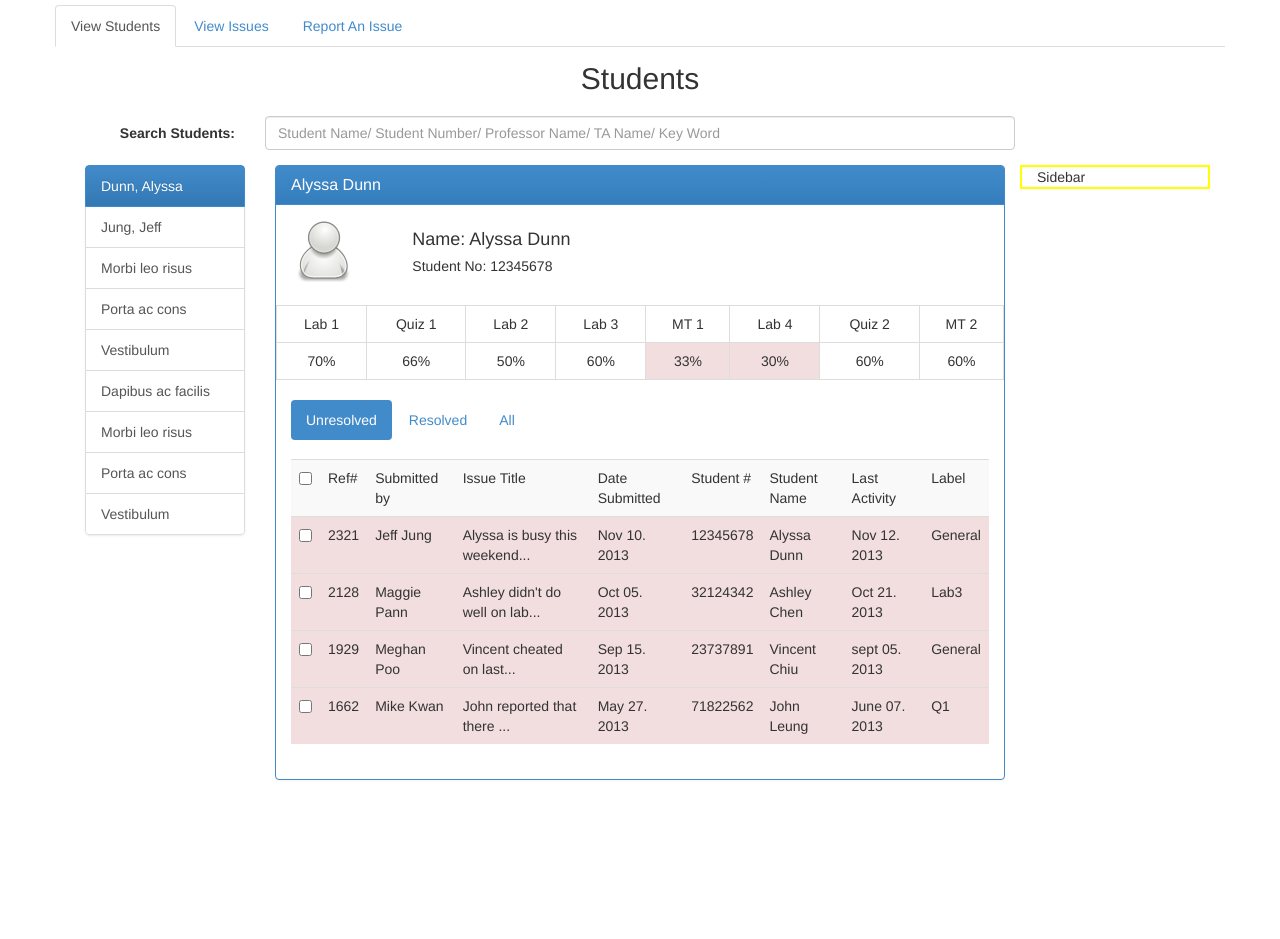
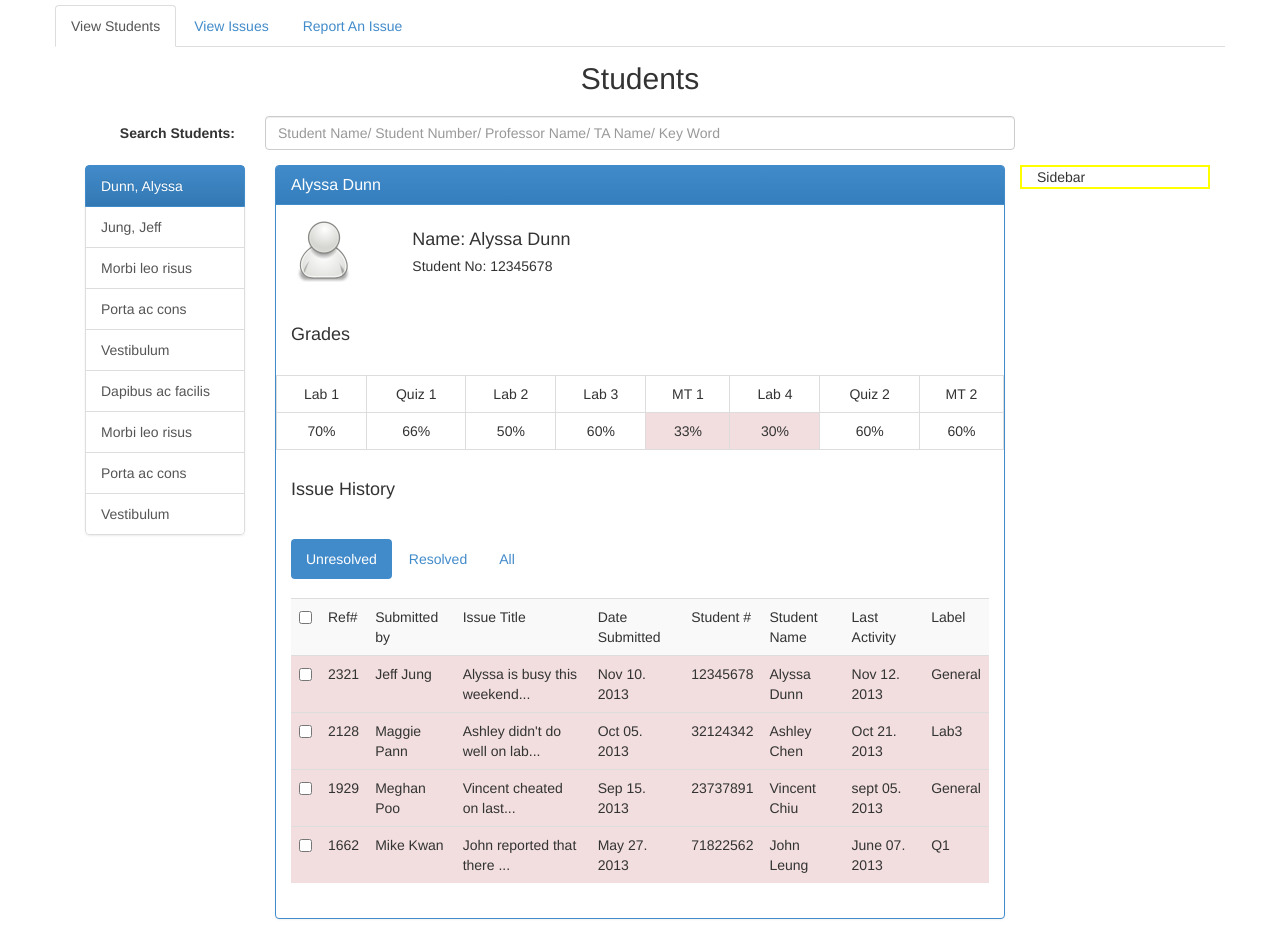
Before and after one commit to midlife83/ArgentineRose, a PHP site: page / in a window 1280 px wide, after a click on "View Students". Before the commit the page ends 780 px from the top, so only its background shows below. Run offline with PHP 8.4, Linux system fonts and the light colour scheme.

Commit message:
More cosmetic changes, added headers to student page

```diff
--- a/css/app.css
+++ b/css/app.css
@@ -71,6 +71,7 @@ padding-right:10px;
   overflow:scroll;
 }
 .student-issue-sort {
+  padding-top:30px;
   padding-left:15px;
 }
 
--- a/index.php
+++ b/index.php
@@ -77,7 +77,9 @@
               <h5>Student No: 12345678</h5>
             </div>
           </div>
-          <div class="row">
+          <div class="row" style="padding-top:30px">
+
+          <h4 style="padding-left:15px">Grades</h4>
             <table class="grades table table-bordered col-sm-4">
               <tr class="info">
                <td>Lab 1</td>
@@ -100,6 +102,7 @@
               <td>60%</td>
             </table>
           </div>
+          <h4>Issue History</h4>
           <div class="row student-issue-sort">
            <ul class="nav nav-pills col-md-8" style="margin-bottom:0px">
             <li class="active left">
```
